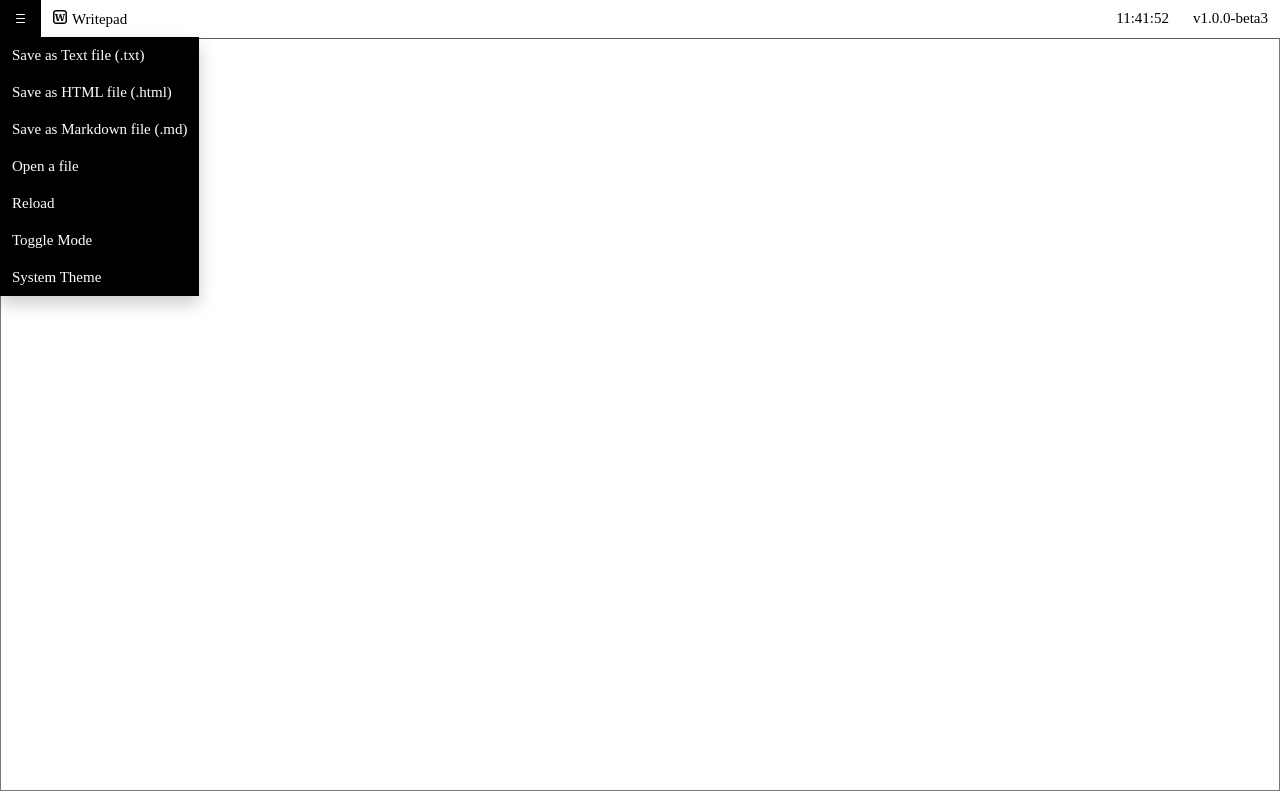
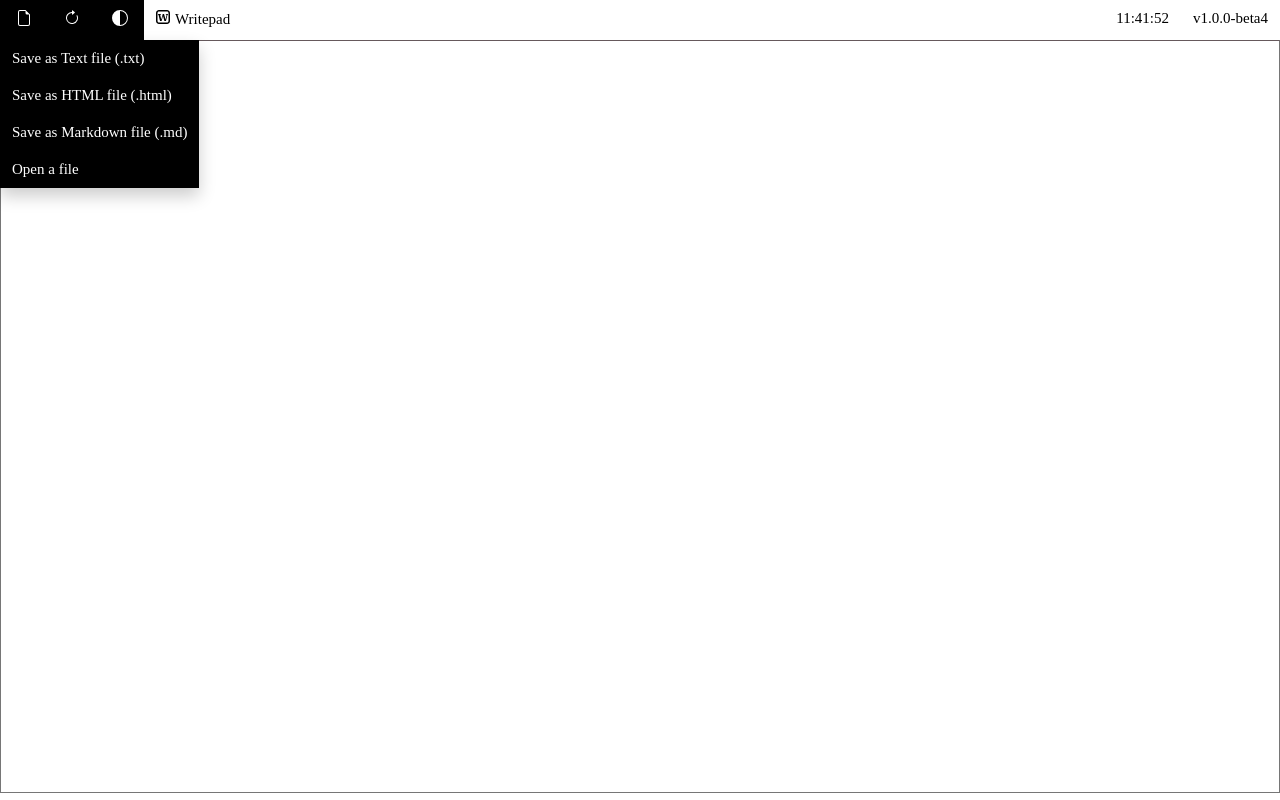
Before and after one commit to Writepad/Writepad, a website built with Parcel: page src/index.html in a window 1280 px wide. Built offline with nearby package versions, Linux system fonts and the light colour scheme.

Commit message:
Update release and fix

```diff
--- a/src/css/style-dark.css
+++ b/src/css/style-dark.css
@@ -255,6 +255,14 @@
   }
 
   .img2 {
+    height: 0.75%;
+    width: auto;
+    padding-right: 4px;
+    padding-left: 4px;
+    filter: invert(100%);
+  }
+
+  .img3 {
     height: 1%;
     width: auto;
     padding-right: 4px;
--- a/src/css/style-white.css
+++ b/src/css/style-white.css
@@ -248,6 +248,13 @@
     }
 
     .img2 {
+      height: 0.75%;
+      width: auto;
+      padding-right: 4px;
+      padding-left: 4px;
+    }
+
+    .img3 {
       height: 1%;
       width: auto;
       padding-right: 4px;
--- a/src/index.html
+++ b/src/index.html
@@ -17,7 +17,7 @@
         <div class="cyflex-biggest">
             <div class="cyflex-menubar">
                 <div class="dropdown">
-                    <button class="dropbtn1"><img class="img2" src="assets/hamburger_menu.svg"></button>
+                    <button class="dropbtn1"><img class="img2" src="assets/file.svg"></button>
                     <div class="dropdown-content1">
                         <button class="cyflex-save" id="save-button">Save as Text file (.txt)</button>
                         <br>
@@ -27,15 +27,19 @@
                         <br>
                         <button class="cyflex-save" onclick="openFile(dispFile)">Open a file</button>
                         <br>
-                        <button class="cyflex-save" id="reload-button">Reload</button>
-                        <br>
+                    </div>
+                </div>
+                <button class="dropbtn1" style="float: left;" id="reload-button"><img class="img3" style="height: 2%; width: auto;" src="assets/reload.svg"></button>
+                <div class="dropdown">
+                    <button class="dropbtn1"><img class="img2" src="assets/themes.svg"></button>
+                    <div class="dropdown-content1">
                         <button class="cyflex-save" id="toggle-dark-mode">Toggle Mode</button>
                         <br>
                         <button class="cyflex-save" id="reset-to-system">System Theme</button>
                         <br>
                     </div>
                 </div>
-                <p style="float: right;">v1.0.0-beta3</p>
+                <p style="float: right;">v1.0.0-beta4</p>
                 <p style="float: right;" class="display-time" id="p1"></p>
                 <p><img class="img1" src="assets/writepad.svg">Writepad</p>
             </div>
```
Also changed, not shown: src/assets/file.svg (added), src/assets/reload.svg (added), src/assets/themes.svg (added), 1 other file.
